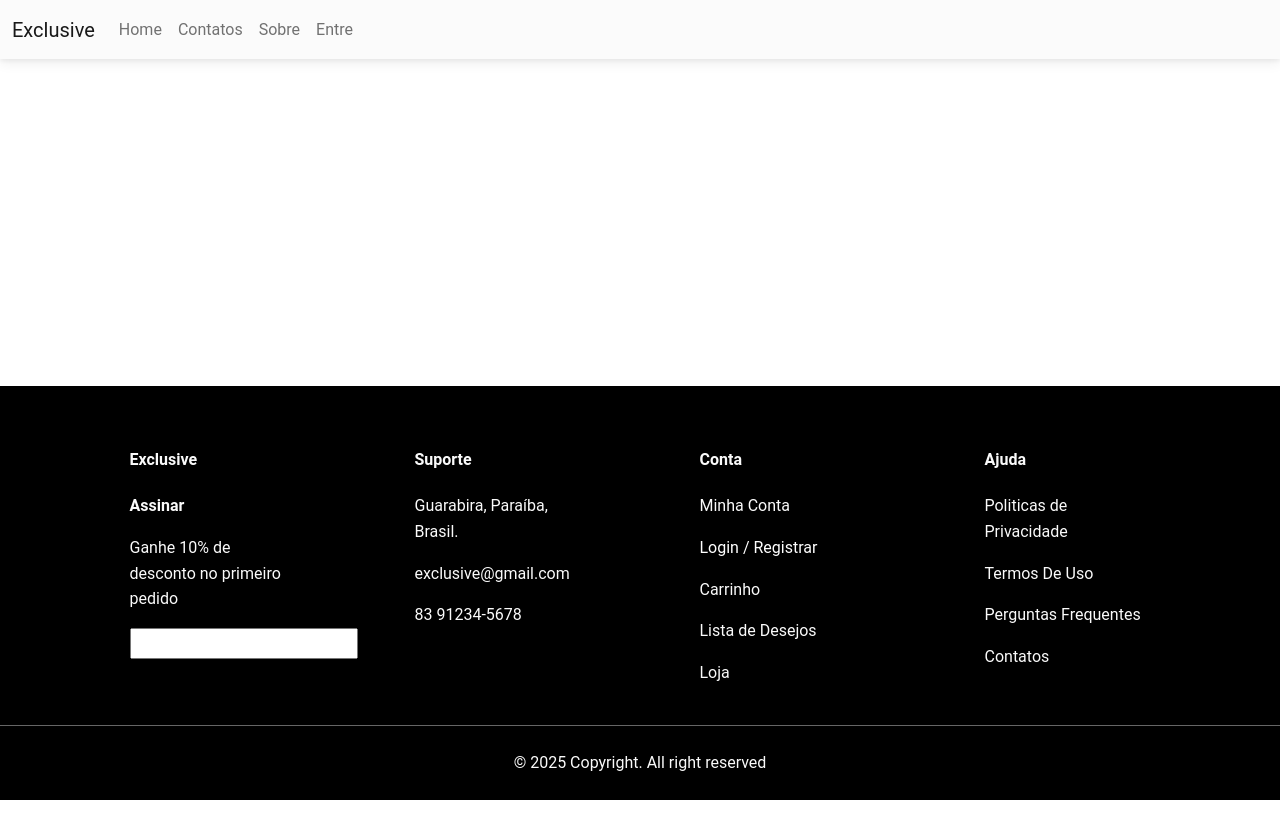
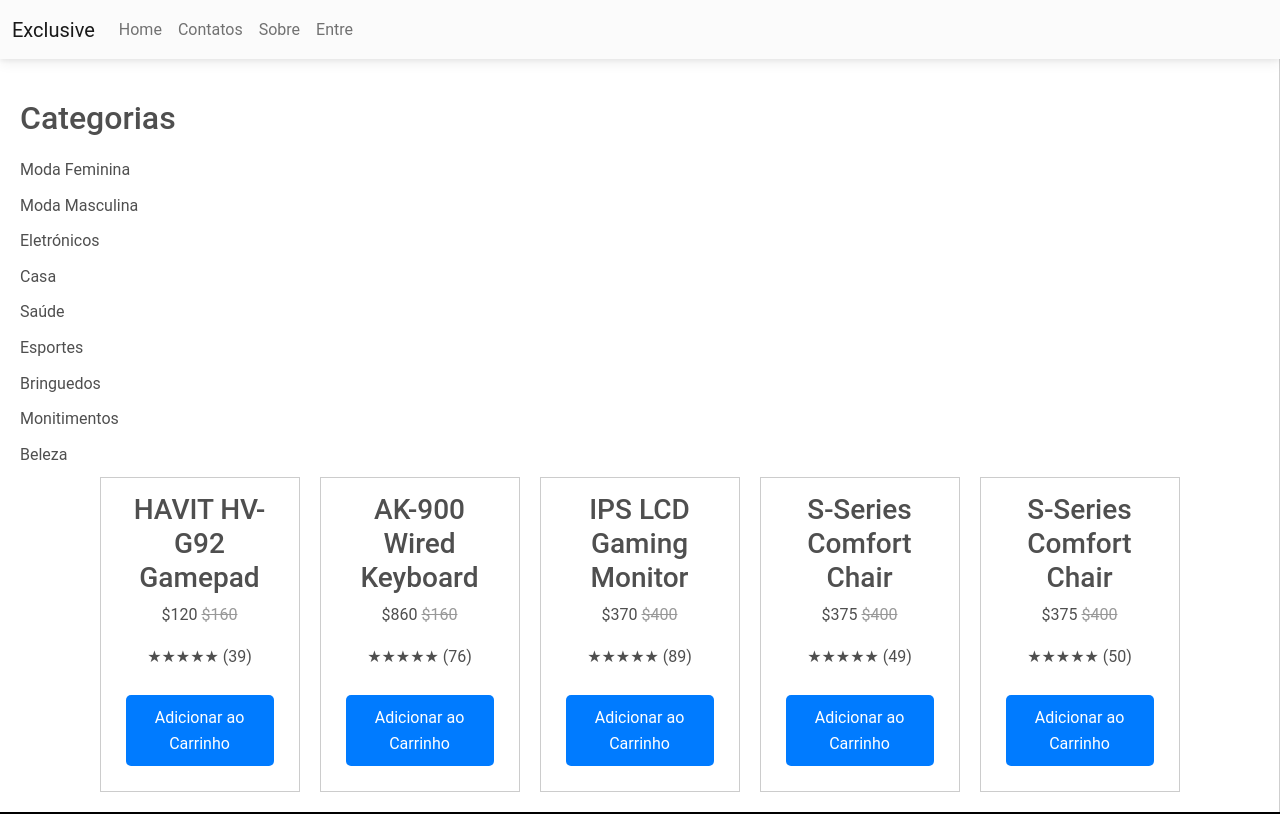
Before and after one commit to guilhermemoraes1/e-commerce_website, a React (Vite) app: page / in a window 1280 px wide. Shown: the top 814 px of the page. Built offline with nearby package versions, Linux system fonts and the light colour scheme.

Commit message:
Adicionao lista e produtos

```diff
--- /dev/null
+++ b/src/App.css
@@ -0,0 +1,59 @@
+/* App.css */
+.list-container {
+    padding-left: 20px; /* Ajuste o valor conforme necessário */
+    padding-top: 20px;
+    padding-right: 20px; /* Espaço interno à esquerda */
+    border-right: 1px solid #4d4c4c44; /* Borda à esquerda */
+}
+
+.valores-lista {
+    list-style-type: none;
+    padding: 0;
+    margin: 0;
+}
+
+.product-list {
+    display: flex; /* Ativa o Flexbox */
+    flex-wrap: wrap; /* Permite que os itens quebrem para a próxima linha se não couberem */
+    gap: 20px; /* Espaço entre os produtos */
+    justify-content: center; /* Centraliza os produtos horizontalmente */
+    margin-bottom: 20px;
+}
+
+.product-item {
+    border: 1px solid #ccc; /* Adiciona uma borda para visualização */
+    padding: 15px; /* Espaçamento interno */
+    width: 200px; /* Largura fixa para cada produto */
+    text-align: center; /* Centraliza o conteúdo */
+}
+
+h1, h2 {
+    margin: 20px 0;
+}
+
+button {
+    margin: 10px;
+    padding: 10px 20px;
+    background-color: #007bff;
+    color: white;
+    border: none;
+    border-radius: 5px;
+    cursor: pointer;
+}
+
+button:hover {
+    background-color: #0056b3;
+}
+
+del {
+    color: #999;
+}
+
+ul {
+    list-style-type: none;
+    padding: 0;
+}
+
+li {
+    margin: 10px 0;
+}
--- /dev/null
+++ b/src/components/CategoriesList.jsx
@@ -0,0 +1,29 @@
+import React from 'react';
+import '../App.css';
+
+const categories = [
+  "Moda Feminina",
+  "Moda Masculina",
+  "Eletrónicos",
+  "Casa",
+  "Saúde",
+  "Esportes",
+  "Bringuedos",
+  "Monitimentos",
+  "Beleza"
+];
+
+const CategoryList = () => {
+  return (
+    <div>
+      <h2>Categorias</h2>
+      <ul className="valores-lista">
+        {categories.map((category, index) => (
+          <li key={index}>{category}</li>
+        ))}
+      </ul>
+    </div>
+  );
+};
+
+export default CategoryList;
--- /dev/null
+++ b/src/components/ProdutoItem.jsx
@@ -0,0 +1,14 @@
+import React from 'react';
+
+const ProdutoItem = ({ product }) => {
+  return (
+    <div className="product-item">
+      <h3>{product.name}</h3>
+      <p>{product.discountPrice} <del>{product.originalPrice}</del></p>
+      <p>{product.rating}</p>
+      <button>Adicionar ao Carrinho</button>
+    </div>
+  );
+};
+
+export default ProdutoItem;
--- /dev/null
+++ b/src/components/ProdutosList.jsx
@@ -0,0 +1,23 @@
+import React from 'react';
+import ProductItem from './ProdutoItem';
+import '../App.css';
+
+const products = [
+  { name: 'HAVIT HV-G92 Gamepad', originalPrice: '$160', discountPrice: '$120', rating: '★★★★★ (39)' },
+  { name: 'AK-900 Wired Keyboard', originalPrice: '$160', discountPrice: '$860', rating: '★★★★★ (76)' },
+  { name: 'IPS LCD Gaming Monitor', originalPrice: '$400', discountPrice: '$370', rating: '★★★★★ (89)' },
+  { name: 'S-Series Comfort Chair', originalPrice: '$400', discountPrice: '$375', rating: '★★★★★ (49)' },
+  { name: 'S-Series Comfort Chair', originalPrice: '$400', discountPrice: '$375', rating: '★★★★★ (50)' }
+];
+
+const ProductList = () => {
+  return (
+    <div className="product-list">
+      {products.map((product, index) => (
+        <ProductItem key={index} product={product} />
+      ))}
+    </div>
+  );
+};
+
+export default ProductList;
--- a/src/views/Home.jsx
+++ b/src/views/Home.jsx
@@ -1,7 +1,16 @@
-import Main from '../components/Main';
+import CategoryList from '../components/CategoriesList';
+import '../App';
+import ProdutoItem from '../components/ProdutosList';
 
 const Home = () => {
-  return <Main></Main>;
+  return (
+    <>
+    <div className="list-container">
+      <CategoryList />
+      <ProdutoItem />
+    </div>
+    </>
+  );
 };
 
 export default Home;
```
